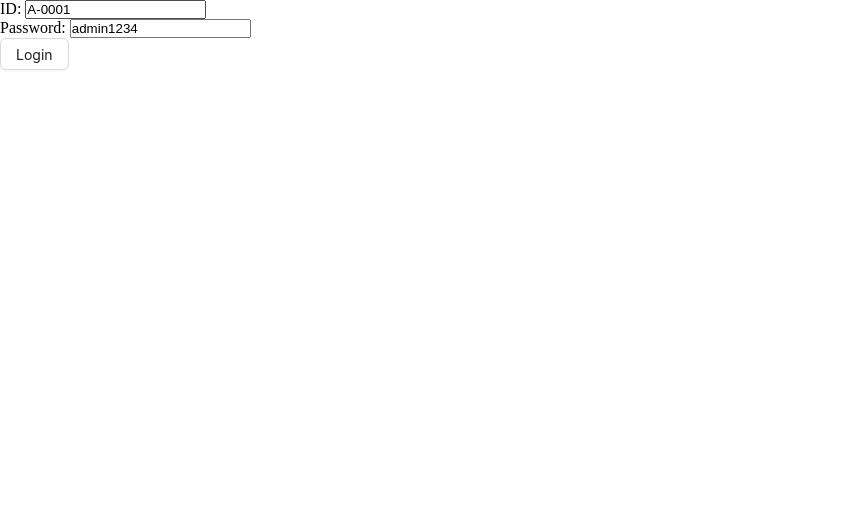
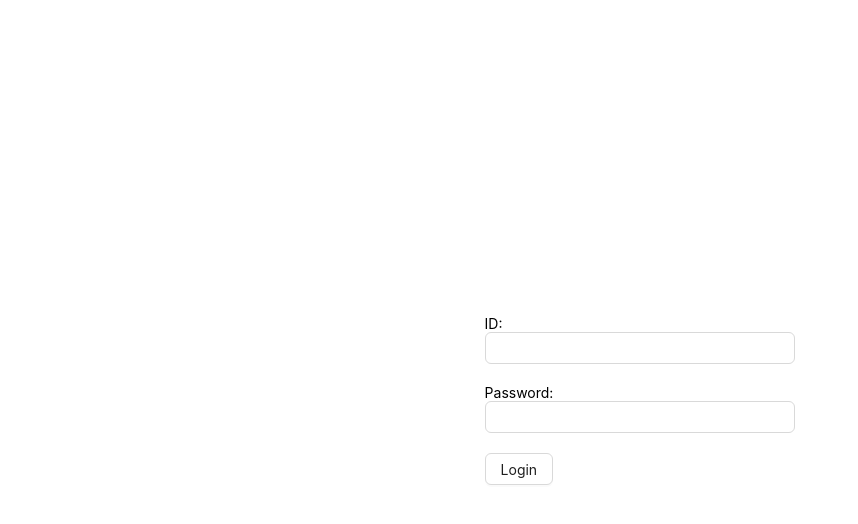
Before and after one commit to rudro987/um-client, a React (Vite) app: page /login in a window 1280 px wide. Shown: the top 524 px of the page, without its empty margins (0-858 px from the left). Built offline with nearby package versions, Linux system fonts and the light colour scheme.

Commit message:
login form refactored

```diff
--- a/src/components/form/PhForm.tsx
+++ b/src/components/form/PhForm.tsx
@@ -1,8 +1,15 @@
-const PhForm = () => {
+import { FormProvider, useForm } from "react-hook-form";
+
+const PhForm = ({ onSubmit,children }) => {
+
+    const methods = useForm();
+
   return (
-    <div>
-      <h1>This is PhForm Component</h1>
-    </div>
+    <FormProvider {...methods}>
+        <form onSubmit = {methods.handleSubmit(onSubmit)}>
+      { children }
+    </form>
+    </FormProvider>
   )
 };
 
--- /dev/null
+++ b/src/components/form/PhInputs.tsx
@@ -0,0 +1,24 @@
+import { Input } from "antd";
+import { Controller } from "react-hook-form";
+
+const PhInputs = ({
+  type,
+  name,
+  label,
+}: {
+  type: string;
+  name: string;
+  label: string;
+}) => {
+
+  return (
+    <div style={{ marginBottom: "20px" }}>
+      {label ? label : null}
+      <Controller name={name} render= {({field}) => <Input {...field} type={type} id={name} />}
+      />
+
+    </div>
+  );
+};
+
+export default PhInputs;
--- a/src/pages/Login.tsx
+++ b/src/pages/Login.tsx
@@ -1,11 +1,13 @@
-import { Button } from "antd";
-import { SubmitHandler, useForm } from "react-hook-form";
+import { Button, Row } from "antd";
+import { SubmitHandler } from "react-hook-form";
 import { useLoginMutation } from "../redux/features/auth/authApi";
 import { useAppDispatch } from "../redux/hooks";
 import { setUser, TUser } from "../redux/features/auth/authSlice";
 import { verifyToken } from "../utils/verifyToken";
 import { useNavigate } from "react-router-dom";
 import { toast } from "sonner";
+import PhForm from "../components/form/PhForm";
+import PhInputs from "../components/form/PhInputs";
 
 type TLoginData = {
   id: string;
@@ -16,18 +18,10 @@ const Login = () => {
   const navigate = useNavigate();
   const dispatch = useAppDispatch();
 
-  const { register, handleSubmit } = useForm<TLoginData>({
-    defaultValues: {
-      id: "A-0001",
-      password: "admin1234",
-    },
-  });
-
   const [login] = useLoginMutation();
 
   const onSubmit: SubmitHandler<TLoginData> = async (data) => {
-
-    const toastId = toast.loading('Loggin in');
+    const toastId = toast.loading("Loggin in");
 
     try {
       const userInfo = {
@@ -37,11 +31,11 @@ const Login = () => {
 
       const res = await login(userInfo).unwrap();
 
-      const token = res.data.accessToken
+      const token = res.data.accessToken;
       const user = verifyToken(token) as TUser;
 
       dispatch(setUser({ user: user, token: token }));
-      toast.success('Logged in successfully', { id: toastId, duration: 2000 });
+      toast.success("Logged in successfully", { id: toastId, duration: 2000 });
       navigate(`/${user.role}/dashboard`);
     } catch (err) {
       console.log(err);
@@ -51,17 +45,13 @@ const Login = () => {
   };
 
   return (
-    <form onSubmit={handleSubmit(onSubmit)}>
-      <div>
-        <label htmlFor="id">ID: </label>
-        <input type="text" id="id" {...register("id")} />
-      </div>
-      <div>
-        <label htmlFor="password">Password: </label>
-        <input type="text" id="password" {...register("password")} />
-      </div>
-      <Button htmlType="submit">Login</Button>
-    </form>
+    <Row justify="center" align="middle" style={{ height: "100vh" }}>
+      <PhForm onSubmit={onSubmit}>
+          <PhInputs type="text" name="id" label="ID:" />
+          <PhInputs type="text" name="password" label="Password:" />
+        <Button htmlType="submit">Login</Button>
+      </PhForm>
+    </Row>
   );
 };
 
```
